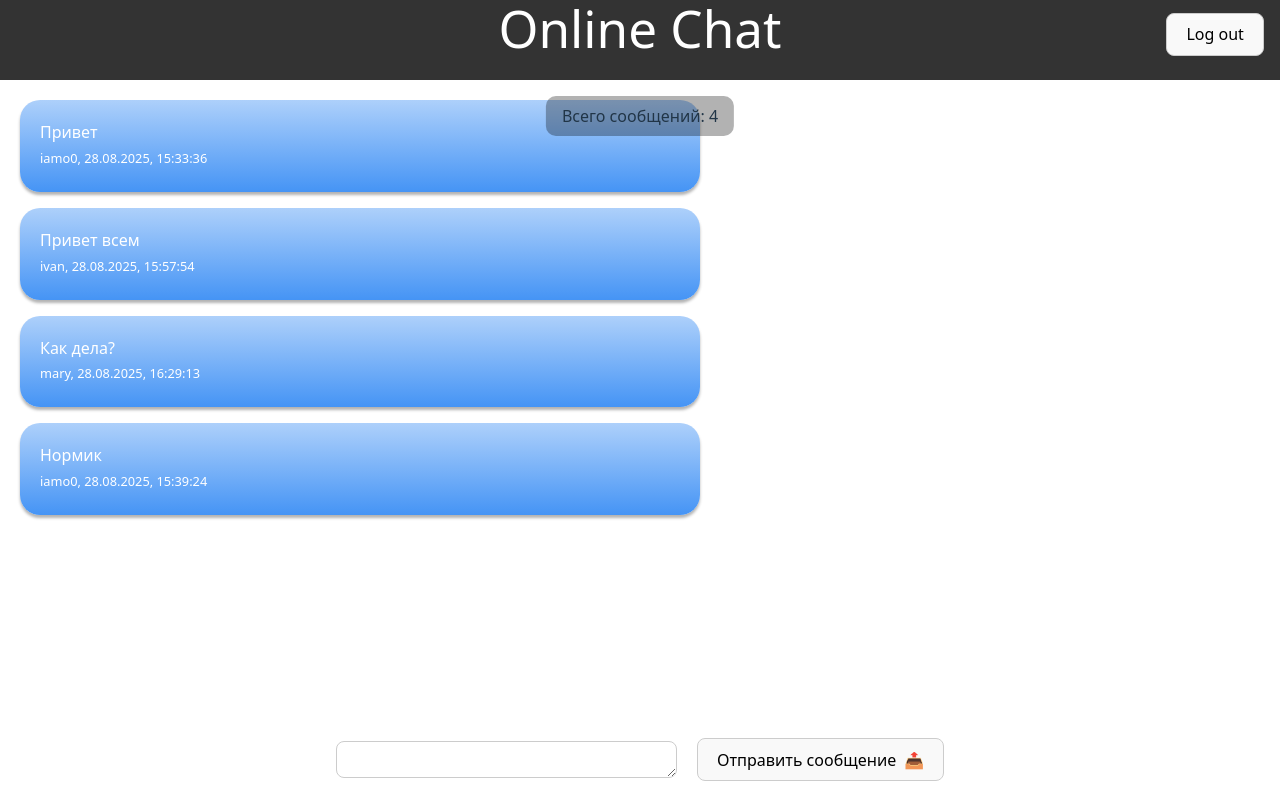
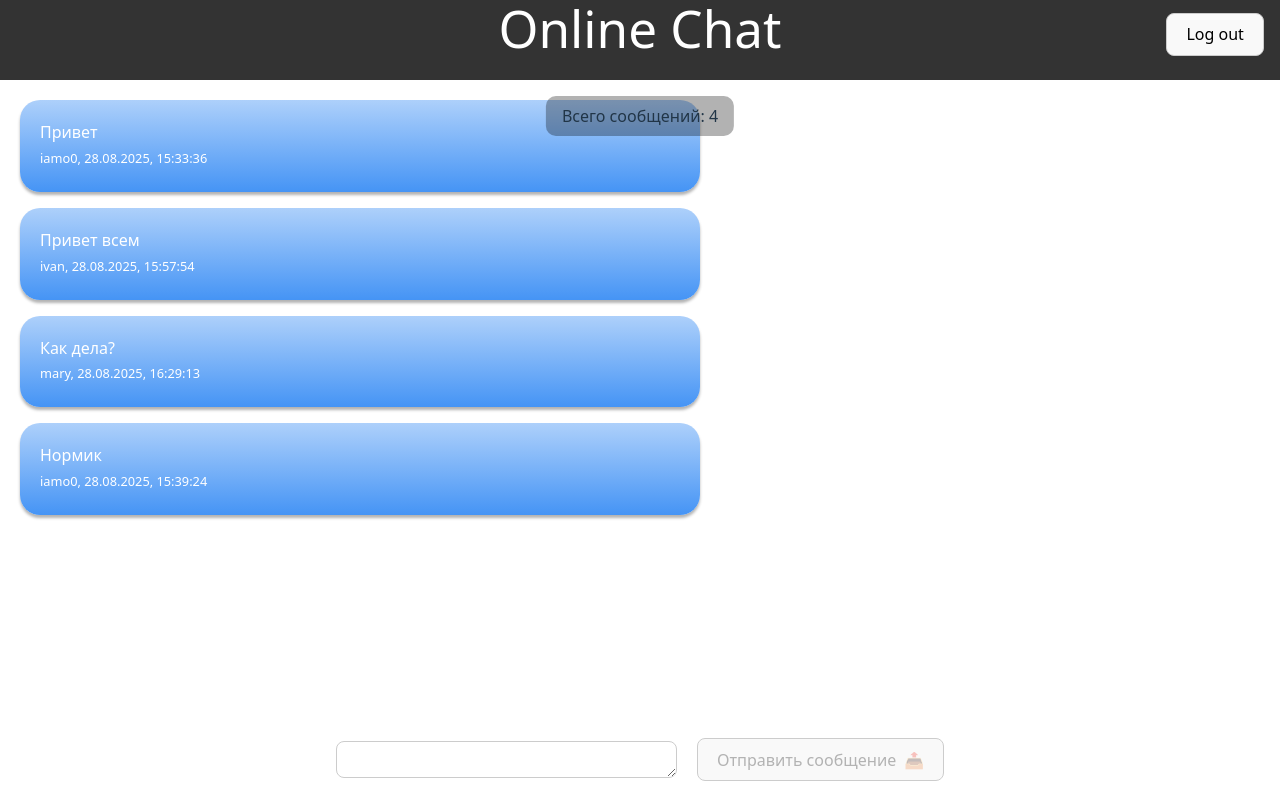
Before and after one commit to iamo0/jt-chat-react, a React (Vite) app: page / in a window 1280 px wide. Built offline with nearby package versions, Linux system fonts and the light colour scheme.

Commit message:
Make form send buttons disabled when message is empty

```diff
--- a/src/components/message-form/message-form.css
+++ b/src/components/message-form/message-form.css
@@ -20,6 +20,10 @@
   transition: border-color 0.25s;
 }
 
+.message-form-submit {
+  white-space: nowrap;
+}
+
 .message-form-submit::after {
   content: "📤";
   margin-left: 0.5rem;
--- a/src/components/message-form/message-form.tsx
+++ b/src/components/message-form/message-form.tsx
@@ -1,10 +1,11 @@
 import "./message-form.css";
 
-import { useContext, type FormEvent } from "react";
+import { useContext, useState, type ChangeEvent, type FormEvent } from "react";
 import MessagesContext from "../../data/messages-context";
 import Button from "../button/button";
 
 export default function MessageForm() {
+  const [currentMessage, setCurrentMessage] = useState("");
   const messagesContextData = useContext(MessagesContext);
 
   if (messagesContextData === null) {
@@ -28,10 +29,24 @@ export default function MessageForm() {
     });
 
     form.reset();
+    setCurrentMessage("");
+  }
+
+  function handleMessageChange(evt: ChangeEvent<HTMLTextAreaElement>) {
+    setCurrentMessage(evt.target.value);
   }
 
   return <form className="message-form-container" onSubmit={handleFormSubmit}>
-    <textarea name="message-text" id=""></textarea>
-    <Button className="message-form-submit" type="submit">Отправить сообщение</Button>
+    <textarea
+      value={currentMessage}
+      id=""
+      name="message-text"
+      onChange={handleMessageChange}
+    ></textarea>
+    <Button
+      className="message-form-submit"
+      disabled={currentMessage.trim() === ""}
+      type="submit"
+    >Отправить сообщение</Button>
   </form>;
 };
```
